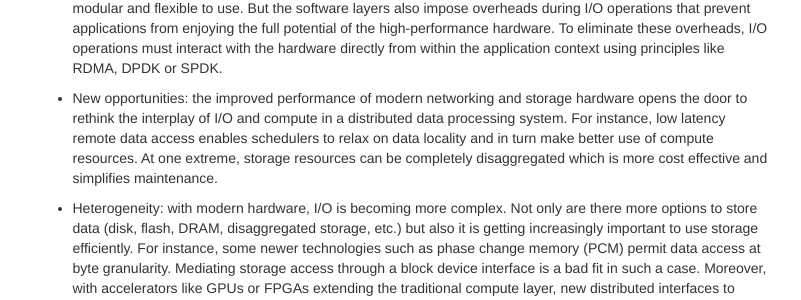
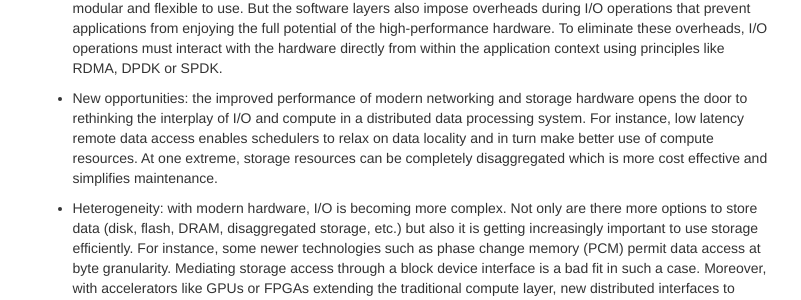
Before and after one commit to apache/incubator-crail-website, a Jekyll site: the page built from overview/index.md, in a window 1280 px wide and 900 px high. Shown: the part 251-551 px from the top of the window, without its empty margins (239-1040 px from the left). Built offline with Jekyll 4.4.1, drawn with Linux system fonts in a browser that asks for light colours.

Commit message:
Update index.md

```diff
--- a/overview/index.md
+++ b/overview/index.md
@@ -11,7 +11,7 @@ Modern storage and network technologies such as 100Gb/s Ethernet, RDMA, NVMe fla
 
 * Performance: today's data processing stacks employ many software layers, which is key to making the stacks modular and flexible to use. But the software layers also impose overheads during I/O operations that prevent applications from enjoying the full potential of the high-performance hardware. To eliminate these overheads, I/O operations must interact with the hardware directly from within the application context using principles like RDMA, DPDK or SPDK.
 
-* New opportunities: the improved performance of modern networking and storage hardware opens the door to rethink the interplay of I/O and compute in a distributed data processing system. For instance, low latency remote data access enables schedulers to relax on data locality and in turn make better use of compute resources. At one extreme, storage resources can be completely disaggregated which is more cost effective and simplifies maintenance.
+* New opportunities: the improved performance of modern networking and storage hardware opens the door to rethinking the interplay of I/O and compute in a distributed data processing system. For instance, low latency remote data access enables schedulers to relax on data locality and in turn make better use of compute resources. At one extreme, storage resources can be completely disaggregated which is more cost effective and simplifies maintenance.
 
 * Heterogeneity: with modern hardware, I/O is becoming more complex. Not only are there more options to store data (disk, flash, DRAM, disaggregated storage, etc.) but also it is getting increasingly important to use storage efficiently. For  instance, some newer technologies such as phase change memory (PCM) permit data access at byte granularity. Mediating storage access through a block device interface is a bad fit in such a case. Moreover, with accelerators like GPUs or FPGAs extending the traditional compute layer, new distributed interfaces to accelerator-local memories are needed.
 
```
